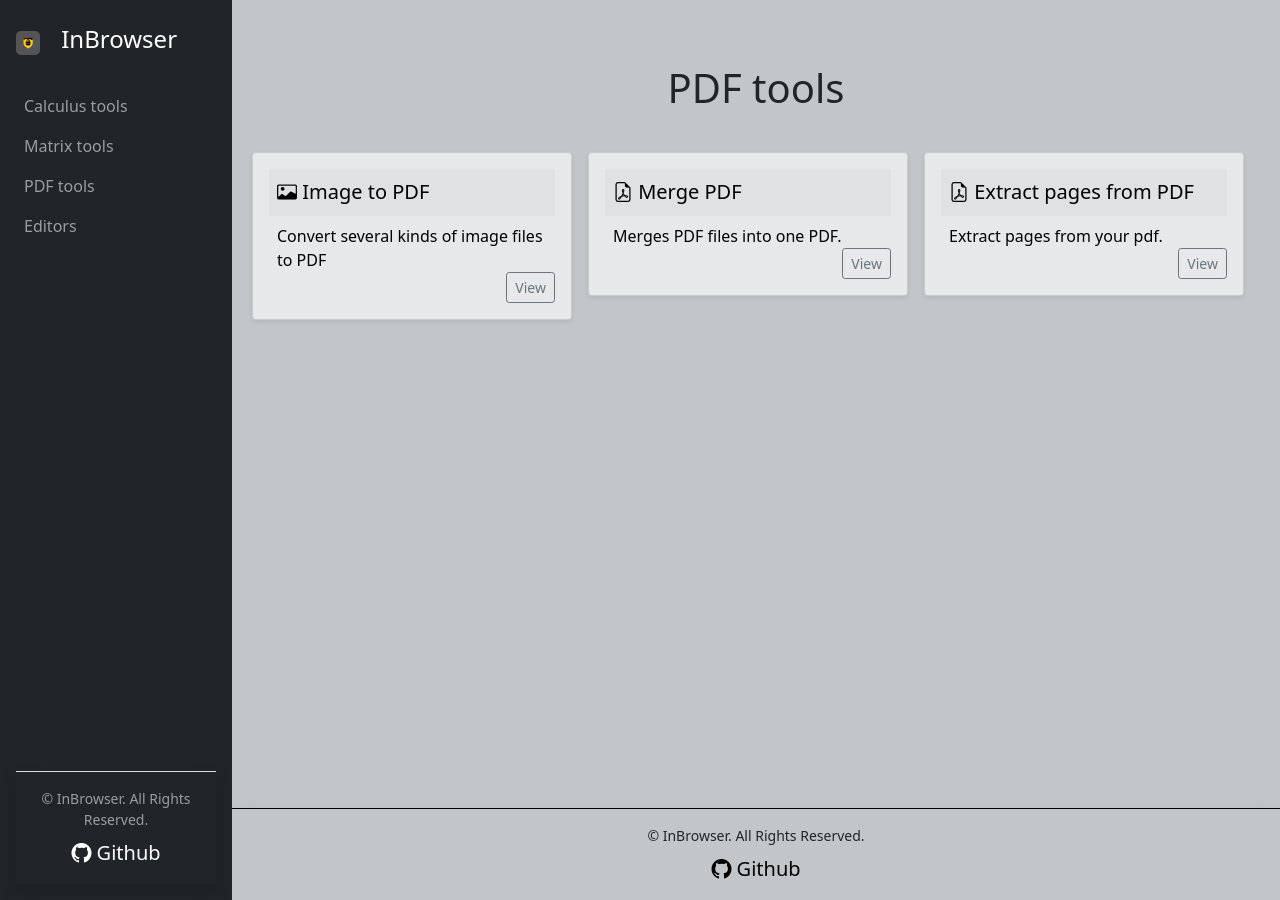
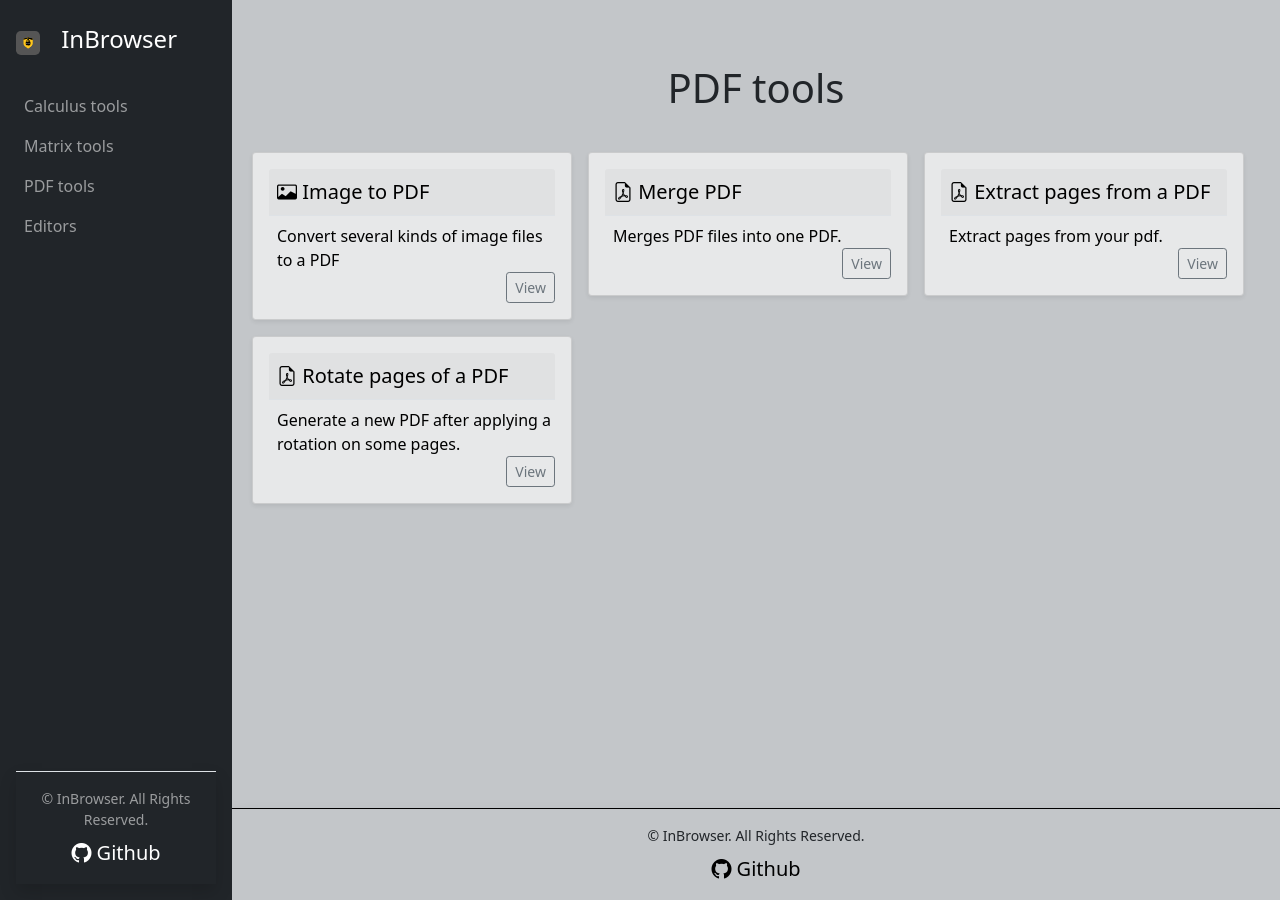
Before and after one commit to inbrowser/inbrowser.github.io, a Jekyll site: the page built from pdf/index.html, in a window 1280 px wide. Built offline with Jekyll 4.4.1, drawn with Linux system fonts in a browser that asks for light colours; nearby versions of some CDN libraries.

Commit message:
feat: rotate pages from pdf

```diff
--- a/pdf/index.html
+++ b/pdf/index.html
@@ -11,7 +11,7 @@ layout: default
             <div class="row row-cols-1 row-cols-sm-2 row-cols-md-3 g-3">
                 {% include _partial/tool_card.html
                 title="Image to PDF"
-                content="Convert several kinds of image files to PDF"
+                content="Convert several kinds of image files to a PDF"
                 href="convert/image2pdf.html"
                 icon="card-image"
                 %}
@@ -22,9 +22,15 @@ layout: default
                 icon="file-earmark-pdf"
                 %}
                 {% include _partial/tool_card.html
-                title="Extract pages from PDF"
+                title="Extract pages from a PDF"
                 content="Extract pages from your pdf."
                 href="utils/extract_pages_pdf.html"
+                icon="file-earmark-pdf"
+                %}
+                {% include _partial/tool_card.html
+                title="Rotate pages of a PDF"
+                content="Generate a new PDF after applying a rotation on some pages."
+                href="utils/rotate_pages_pdf.html"
                 icon="file-earmark-pdf"
                 %}
             </div>
```
Also changed, not shown: pdf/utils/rotate_pages_pdf.html (added, +91 -0 lines).
